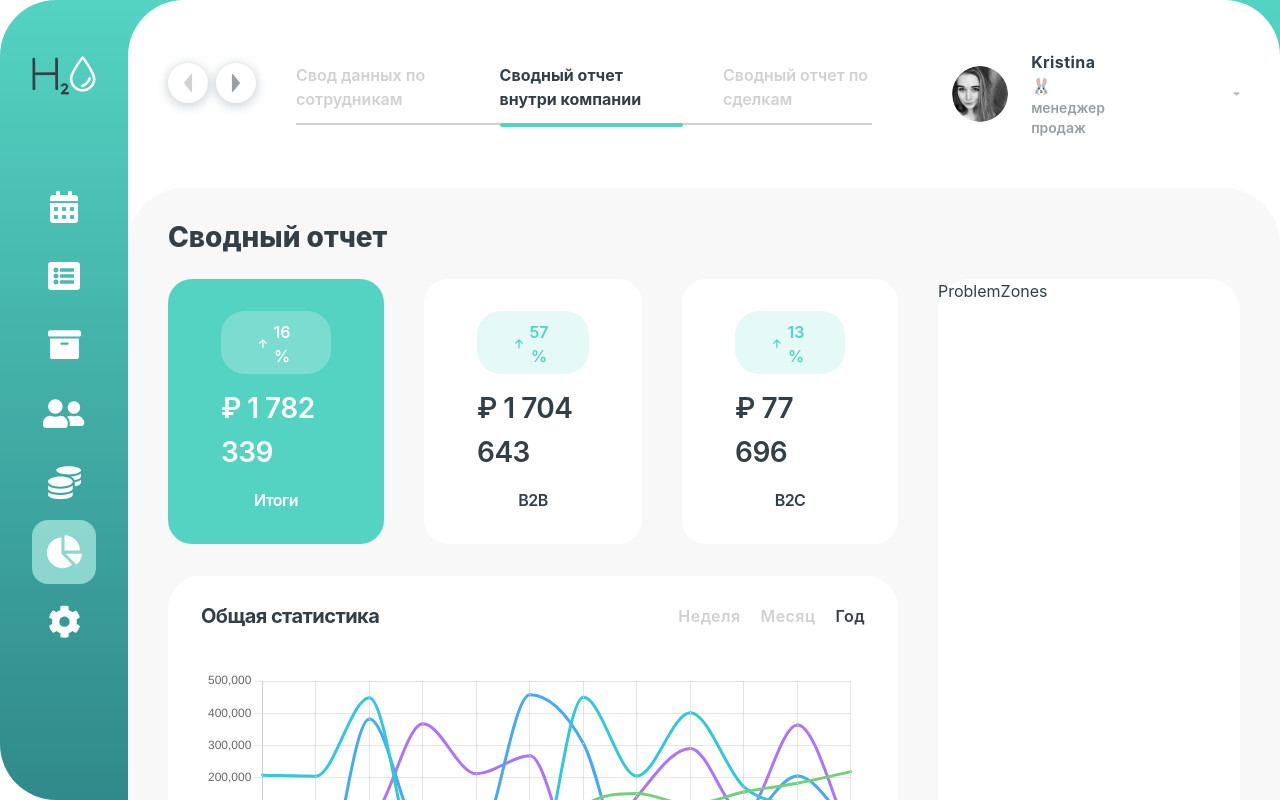
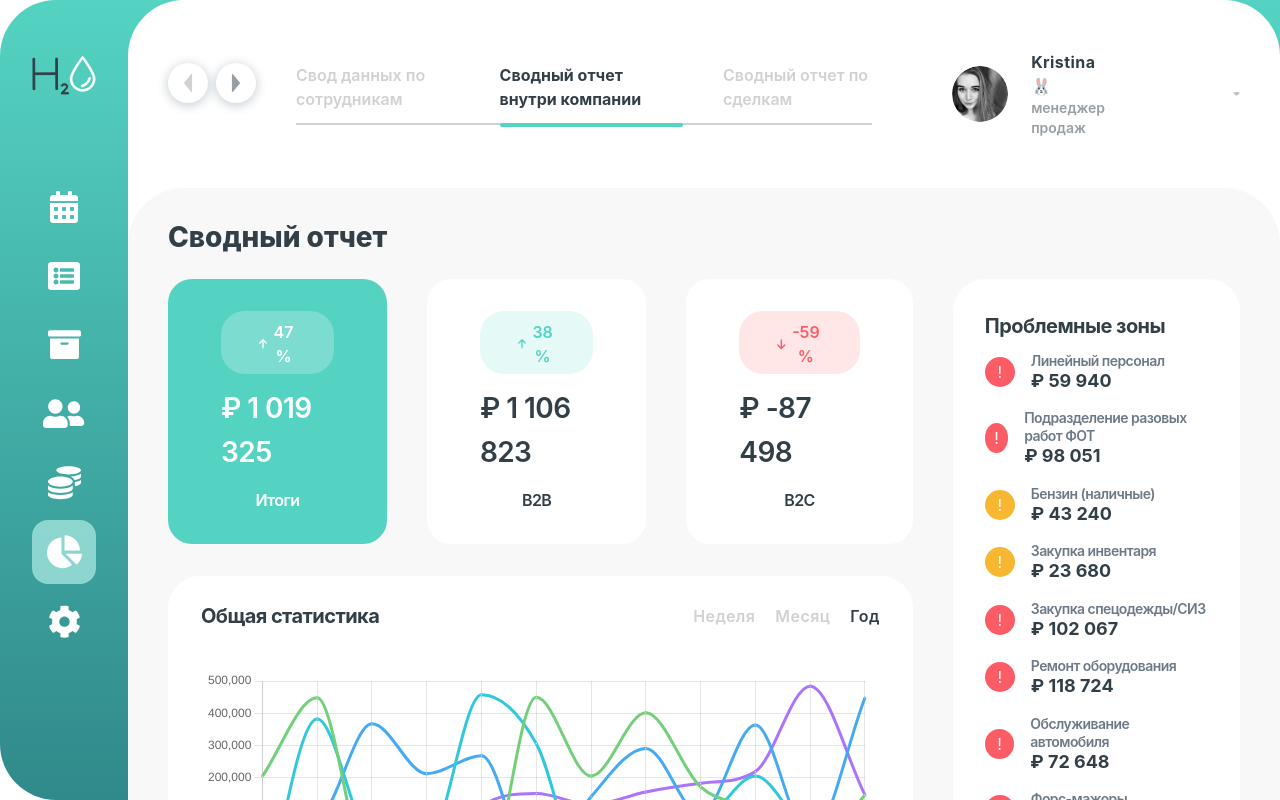
Before and after one commit to raveandcrave/test-h2o, a React (Vite) app: page / in a window 1280 px wide. Shown: the top 800 px of the page. Built offline with nearby package versions, Linux system fonts and the light colour scheme.

Commit message:
problem zones

```diff
--- a/src/components/ProblemZones/ProblemZones.tsx
+++ b/src/components/ProblemZones/ProblemZones.tsx
@@ -1,7 +1,52 @@
 import "./styles.scss";
+import cn from "classnames";
+
+import randomNumber from "@/helpers/randomNumber";
+import numberWithSpaces from "@/helpers/numberWithSpaces";
+
+const randomZones = [
+  { name: "Линейный персонал", amount: randomNumber(10000, 120000) },
+  {
+    name: "Подразделение разовых работ ФОТ",
+    amount: randomNumber(10000, 120000),
+  },
+  { name: "Бензин (наличные)", amount: randomNumber(10000, 120000) },
+  { name: "Закупка инвентаря", amount: randomNumber(10000, 120000) },
+  { name: "Закупка спецодежды/СИЗ", amount: randomNumber(10000, 120000) },
+  { name: "Ремонт оборудования", amount: randomNumber(10000, 120000) },
+  { name: "Обслуживание автомобиля", amount: randomNumber(10000, 120000) },
+  { name: "Форс-мажоры", amount: randomNumber(10000, 120000) },
+  { name: "Рекламные бюджеты (Блогеры)", amount: randomNumber(10000, 120000) },
+  { name: "Рекламные бюджеты (Контекст)", amount: randomNumber(10000, 120000) },
+];
 
 const ProblemZones = () => {
-  return <div className="problem-zones">ProblemZones</div>;
+  return (
+    <div className="problem-zones">
+      <h2 className="problem-zones__title">Проблемные зоны</h2>
+      <ul className="problem-zones__list">
+        {randomZones.map((zone) => (
+          <li className="problem-zones__item" key={zone.name}>
+            <div
+              className={cn("problem-zones__icon", {
+                "problem-zones__icon--orange":
+                  zone.amount >= 10000 && zone.amount <= 50000,
+                "problem-zones__icon--red": zone.amount > 50000,
+              })}
+            >
+              !
+            </div>
+            <div className="problem-zones__content">
+              <p className="problem-zones__label">{zone.name}</p>
+              <p className="problem-zones__amount">
+                ₽ {numberWithSpaces(zone.amount)}
+              </p>
+            </div>
+          </li>
+        ))}
+      </ul>
+    </div>
+  );
 };
 
 export default ProblemZones;
--- a/src/components/ProblemZones/styles.scss
+++ b/src/components/ProblemZones/styles.scss
@@ -1,4 +1,56 @@
 .problem-zones {
   background-color: var(--color-white);
   border-radius: var(--radius-md);
+  padding: 32px;
+
+  &__title {
+    font-size: 20px;
+    font-weight: 700;
+    letter-spacing: -0.56px;
+    margin-bottom: 11px;
+  }
+
+  &__list {
+    display: flex;
+    flex-direction: column;
+    gap: 18px;
+  }
+
+  &__item {
+    display: flex;
+    gap: 16px;
+    align-items: center;
+  }
+
+  &__icon {
+    width: 30px;
+    height: 30px;
+    display: flex;
+    align-items: center;
+    justify-content: center;
+    color: var(--color-white);
+    border-radius: 50%;
+
+    &--red {
+      background-color: var(--color-red);
+    }
+
+    &--orange {
+      background-color: var(--color-orange);
+    }
+  }
+
+  &__label {
+    color: #6d7986;
+    font-size: 14px;
+    font-weight: 600;
+    letter-spacing: -0.56px;
+    line-height: 1.28;
+  }
+
+  &__amount {
+    font-size: 18px;
+    font-weight: 700;
+    line-height: 1.2;
+  }
 }
--- a/src/components/Results/Results.tsx
+++ b/src/components/Results/Results.tsx
@@ -2,7 +2,7 @@ import "./styles.scss";
 
 import ResultsBlock from "@/components/ResultsBlock";
 import ResultsChart from "@/components/ResultsChart";
-import { randomNumber } from "@/helpers/randomNumber";
+import randomNumber from "@/helpers/randomNumber";
 import { Division, useDivisionStore } from "@/hooks/useDivisionStore";
 import { DivisionType } from "@/types";
 
--- a/src/helpers/generateData.ts
+++ b/src/helpers/generateData.ts
@@ -1,5 +1,5 @@
 import { Division } from "@/hooks/useDivisionStore";
-import { randomNumber } from "./randomNumber";
+import randomNumber from "./randomNumber";
 import { MoneyOperation } from "@/types";
 
 export const types: MoneyOperation[] = [
--- a/src/helpers/randomNumber.ts
+++ b/src/helpers/randomNumber.ts
@@ -1,5 +1,7 @@
-export const randomNumber = (min: number, max: number) => {
+const randomNumber = (min: number, max: number) => {
   const random = min + Math.random() * (max + 1 - min);
 
   return Math.floor(random);
 };
+
+export default randomNumber;
--- a/src/vars.scss
+++ b/src/vars.scss
@@ -6,6 +6,7 @@
   --color-gray-bg: #f8f8f8;
   --color-green: #54d3c2;
   --color-red: #fc5c65;
+  --color-orange: #f7b731;
   --radius-lg: 56px;
   --radius-md: 32px;
   --radius-sm: 24px;
```
